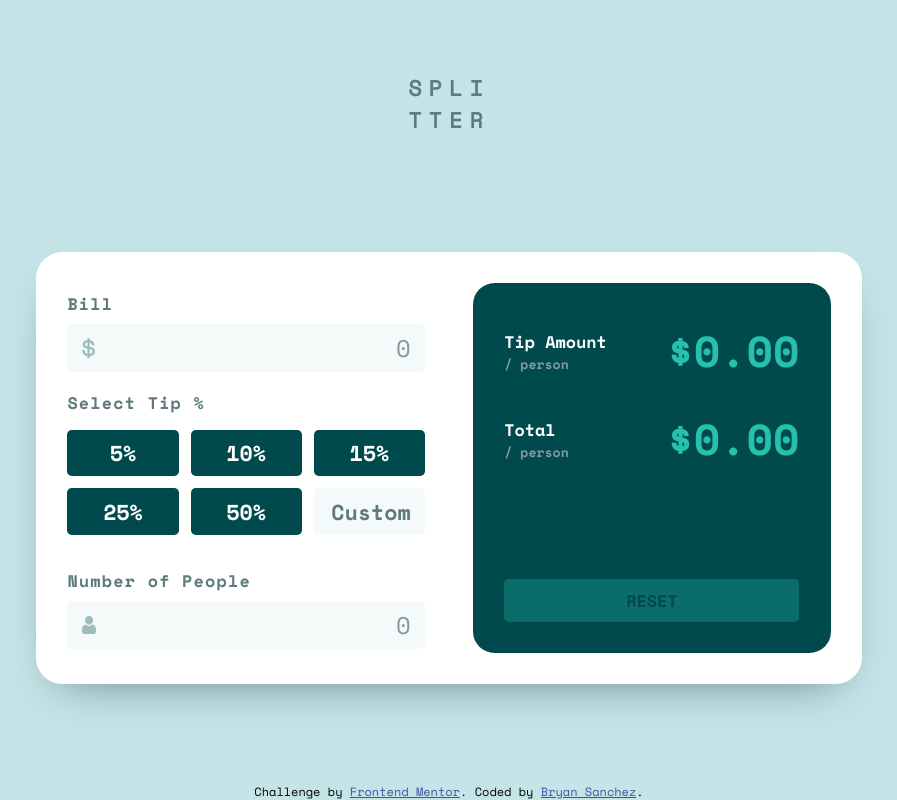
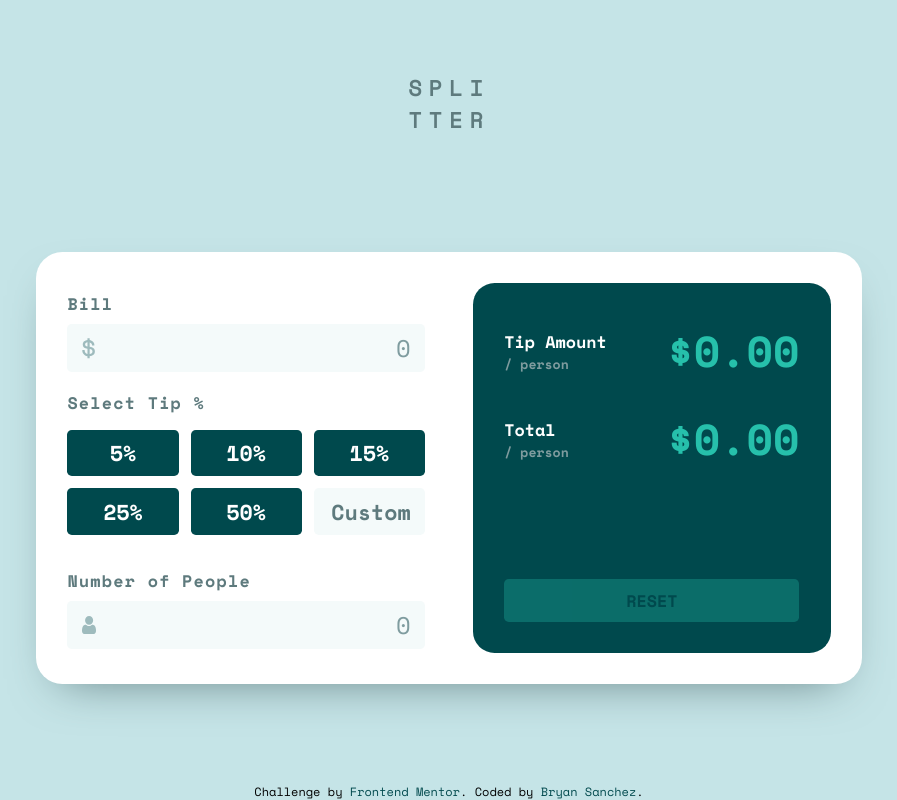
Before and after one commit to 0-BSCode/tip-calculator-app-main, a React (Create React App) app: page / in a window 1280 px wide. Shown: the whole page, without its empty margins (191-1088 px from the left). Built offline with nearby package versions, Linux system fonts and the light colour scheme.

Commit message:
Styled footer

```diff
--- a/src/components/Footer.js
+++ b/src/components/Footer.js
@@ -4,7 +4,7 @@ const Footer = () => {
   return (
     <footer className="attribution">
     Challenge by <a href="https://www.frontendmentor.io?ref=challenge" target="_blank">Frontend Mentor</a>.
-    Coded by <a href="#">Bryan Sanchez</a>.
+    Coded by <a href="https://github.com/Bry-cmd">Bryan Sanchez</a>.
   </footer>
   )
 }
--- a/src/styles/style.css
+++ b/src/styles/style.css
@@ -231,7 +231,12 @@ body {
 }
 
 .attribution a {
-  color: #3e52a3;
+  color: #00494d;
+  text-decoration: none;
+  transition: all 0.2s;
+}
+.attribution a:hover {
+  color: white;
 }
 
 @media screen and (min-width: 1440px) {
--- a/src/styles/style.scss
+++ b/src/styles/style.scss
@@ -235,7 +235,13 @@ body {
 }
 
 .attribution a {
-    color: hsl(228, 45%, 44%);
+    color: colors.$vdark-cyan;
+    text-decoration: none;
+    transition: all 0.2s;
+
+    &:hover {
+        color: colors.$white;
+    }
 }
 @media screen and (min-width: 1440px) {
     :root {
```
Also changed, not shown: 1 other file (tests, documents, lock files or other folders).
